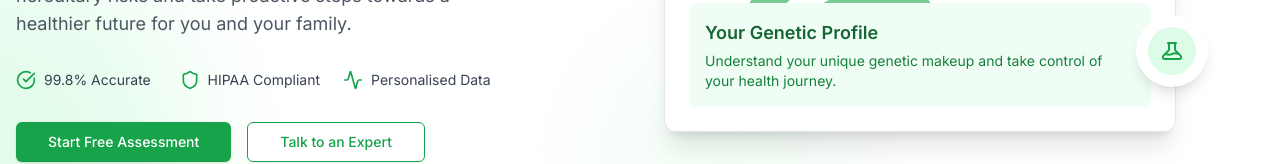
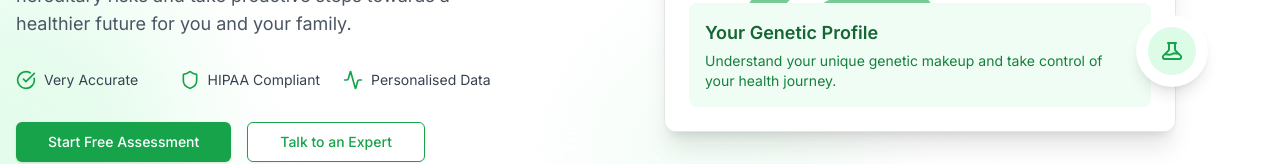
Before and after one commit to m-azzam-azis/heredicheck, a Next.js app: page / in a window 1280 px wide. Shown: the part 443-607 px from the top of the page. Built offline with nearby package versions, Linux system fonts and the light colour scheme; no server answers.

Commit message:
feat: done everything

```diff
--- a/components/FAQ.tsx
+++ b/components/FAQ.tsx
@@ -24,17 +24,12 @@ export function FAQSection() {
     {
       question: "How accurate are the hereditary risk assessments?",
       answer:
-        "HerediCheck achieves 99.8% accuracy in detecting genetic variants. However, it's important to understand that genetic risk is just one factor in developing a condition. Our reports clearly explain what your genetic markers mean in context, including environmental and lifestyle factors. We recommend discussing your results with healthcare providers for a comprehensive understanding.",
+        "HerediCheck achieves >90% accuracy in detecting genetic variants. However, it's important to understand that genetic risk is just one factor in developing a condition. Our reports clearly explain what your genetic markers mean in context, including environmental and lifestyle factors. We recommend discussing your results with healthcare providers for a comprehensive understanding.",
     },
     {
       question: "Can HerediCheck replace medical diagnosis?",
       answer:
         "No, HerediCheck is not a diagnostic tool and doesn't replace professional medical advice, diagnosis, or treatment. Our service provides insights into genetic predispositions and risk factors that you can discuss with healthcare providers. Always consult with qualified medical professionals for diagnosis and treatment decisions.",
-    },
-    {
-      question: "How long does it take to receive my results?",
-      answer:
-        "After we receive your sample, typical processing time is 3-4 weeks. This includes lab analysis, quality control procedures, and comprehensive report generation. You'll receive email notifications when your sample is received and when your results are ready to view in your secure online portal.",
     },
     {
       question: "Can I test my children or family members?",
--- a/components/Hero.tsx
+++ b/components/Hero.tsx
@@ -38,7 +38,7 @@ const HeroSection = () => {
             <div className="mb-8 grid gap-4 sm:grid-cols-3">
               <div className="flex items-center gap-2">
                 <CheckCircle className="h-5 w-5 text-green-600" />
-                <span className="text-sm text-gray-700">99.8% Accurate</span>
+                <span className="text-sm text-gray-700">Very Accurate</span>
               </div>
               <div className="flex items-center gap-2">
                 <Shield className="h-5 w-5 text-green-600" />
```
